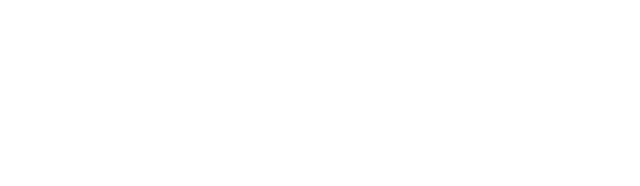
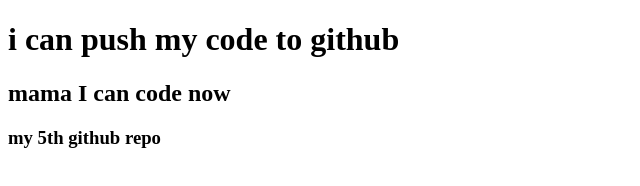
Before and after one commit to shakib757/my-5th-repo, a plain HTML site: page index.html in a window 1280 px wide. Shown: the whole page, without its empty margins (0-640 px from the left). Drawn offline with Linux system fonts and the light colour scheme.

Commit message:
added header

```diff
--- a/index.html
+++ b/index.html
@@ -7,6 +7,9 @@
     <title>my 5th github repo</title>
 </head>
 <body>
+    <h1>i can push my code to github</h1>
+    <h2>mama I can code now</h2>
+    <h3> my 5th github repo</h3>
 
 </body>
 </html>
```
